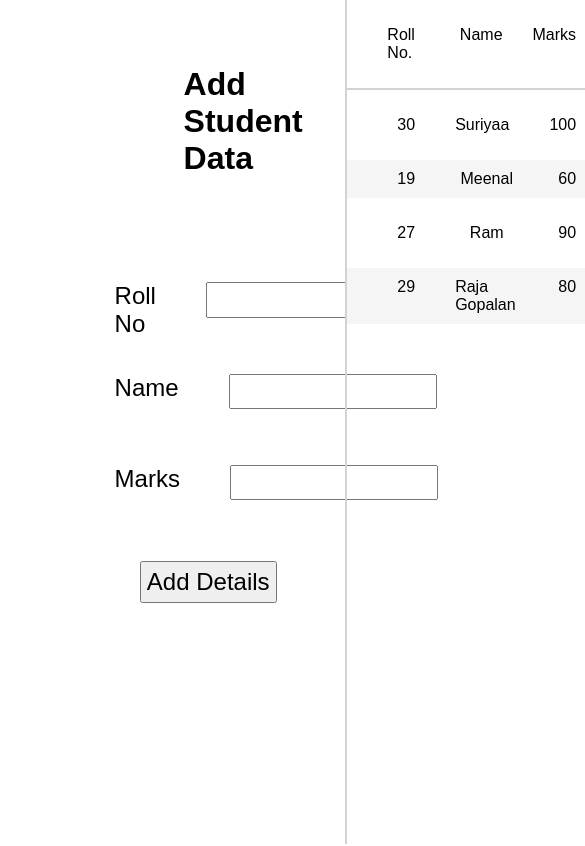
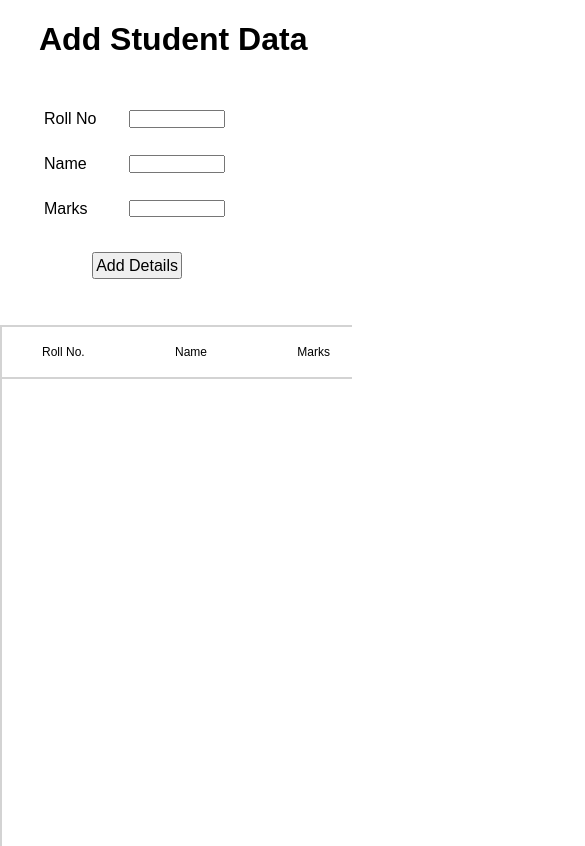
Before and after one commit to suriyaaap13/Upload-Details, a plain HTML site: page index.html in a window 390 px wide. Shown: the top 846 px of the page, 585 px wide, since content can reach past the window. Drawn offline with nearby package versions, Linux system fonts and the light colour scheme.

Commit message:
Made the website responsive and added js functionality

```diff
--- a/index.html
+++ b/index.html
@@ -4,6 +4,7 @@
             Recruiter-Page
         </title>
         <link rel="stylesheet" href="./style.css">
+        <meta name="viewport" content="width=device-width, initial-scale=1.0">
     </head>
     <body>
 
@@ -20,19 +21,19 @@
                         <span>
                             Roll No
                         </span>
-                        <input type="text" name="roll-no" required>
+                        <input type="text" name="roll-no" id="roll" required>
                     </div>
                     <div class="input-details">
                         <span>
                             Name
                         </span>
-                        <input type="text" name="name" required>
+                        <input type="text" name="name" id="name" required>
                     </div>
                     <div class="input-details">
                         <span>
                             Marks
                         </span>
-                        <input type="text" name="marks" required>
+                        <input type="text" name="marks" id="marks" required>
                     </div>
                     <button id="submit-btn">
                         Add Details
@@ -61,60 +62,7 @@
                 </div>
 
 
-                <div id="display-container">                                         </A>
-
-                    <div>
-
-                        <ul class="details-display">
-                            <li>
-                                30
-                            </li>
-                            <li>
-                                Suriyaa
-                            </li>
-                            <li>
-                               100
-                            </li>
-                        </ul>
-
-                        <ul class="details-display">
-                            <li>
-                                19
-                            </li>
-                            <li>
-                                Meenal
-                            </li>
-                            <li>
-                               60
-                            </li>
-                        </ul>
-
-                        <ul class="details-display">
-                            <li>
-                                27
-                            </li>
-                            <li>
-                                Ram
-                            </li>
-                            <li>
-                               90
-                            </li>
-                        </ul>
-
-                        <ul class="details-display">
-                            <li>
-                                29
-                            </li>
-                            <li>
-                                Raja Gopalan
-                            </li>
-                            <li>
-                               80
-                            </li>
-                        </ul>
-
-
-                    </div>
+                <div id="display-container">
 
 
                 </div>
@@ -125,5 +73,9 @@
 
         </main>
 
+        <script src="https://code.jquery.com/jquery-3.6.0.js" integrity="sha256-H+K7U5CnXl1h5ywQfKtSj8PCmoN9aaq30gDh27Xc0jk=" crossorigin="anonymous"></script>
+
+        <script src="script.js"></script>
+
     </body>
 </html>
--- a/script.js
+++ b/script.js
@@ -0,0 +1,22 @@
+console.log("Hello!!")
+$('#submit-btn').click(function(e){
+
+    let roll = $('#roll').val();
+    let name = $('#name').val();
+    let marks = $('#marks').val();
+
+    e.preventDefault();
+
+    if(roll===""||name===""||marks===""){
+        alert("Hey!! your have left a field unfilled");
+    }else{
+
+        let items = '<ul class="details-display"> <li>'+ roll +'</li> <li>'+ name +'</li> <li>'+ marks +'</li> </ul>';
+
+        $('#details-container').append(items);
+
+        console.log(roll, name, marks);
+
+    }
+
+});
--- a/style.css
+++ b/style.css
@@ -91,3 +91,85 @@ ul li{
 #display-container>div>ul:nth-child(2n){
     background-color: whitesmoke;
 }
+/* Making the website responsive */
+@media screen and (max-width: 900px) {
+    main{
+        display: flex;
+        flex-direction: column;
+    }
+}
+@media screen and (max-width: 600px) {
+    main{
+        display: flex;
+        flex-direction: column;
+    }
+    /* Styling the form */
+    #student-form{
+        margin-left: 10%;
+        margin-top: 0;
+    }
+    #student-form h1{
+        font-family: sans-serif;
+        margin-left: 0rem;
+    }
+    /* Styling the form input */
+    form{
+        margin-top: 50px;
+    }
+    form input{
+        outline: none;
+    }
+    .input-details{
+        padding: 2px;
+        margin: 3px;
+        font-family: sans-serif;
+        font-size: 0.75rem;
+        display: grid;
+        grid-template-columns: 1fr 3fr;
+    }
+    .input-details span{
+        font-size: 1rem;
+        font-family: sans-serif;
+        margin-right: 10px;
+    }
+    .input-details input{
+        font-size: 1rem;
+        width: 6rem;
+        height: 1.1rem;
+        margin-bottom: 20px;
+
+    }
+    /* Styling the submit button */
+    #submit-btn{
+        font-size: 1rem;
+        margin-top: 10px;
+        margin-left: 15%;
+        padding: 2.5px;
+    }
+    /* making the details container responsive */
+
+    #details-display-header{
+        min-width: 300px;
+    }
+    .details-display{
+        min-width: 300px;
+    }
+
+    #details-container{
+        border-top: 2px solid lightgrey;
+        margin-top: 30px;
+        width: 350px;
+    }
+
+    ul li{
+        font-size: 0.75rem;
+        padding: 2px;
+        min-width: 25px;
+
+    }
+
+
+
+
+
+}
```
